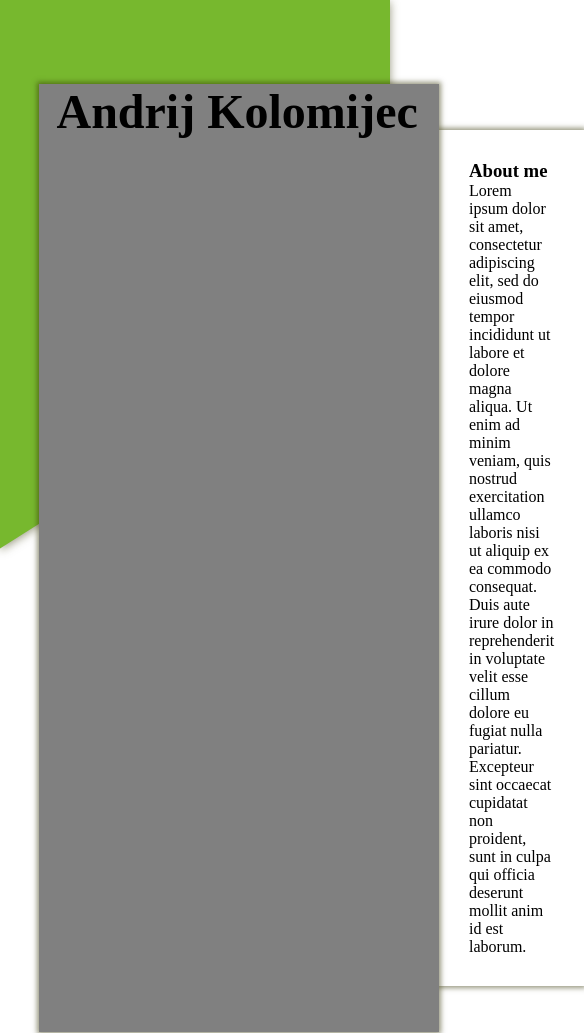
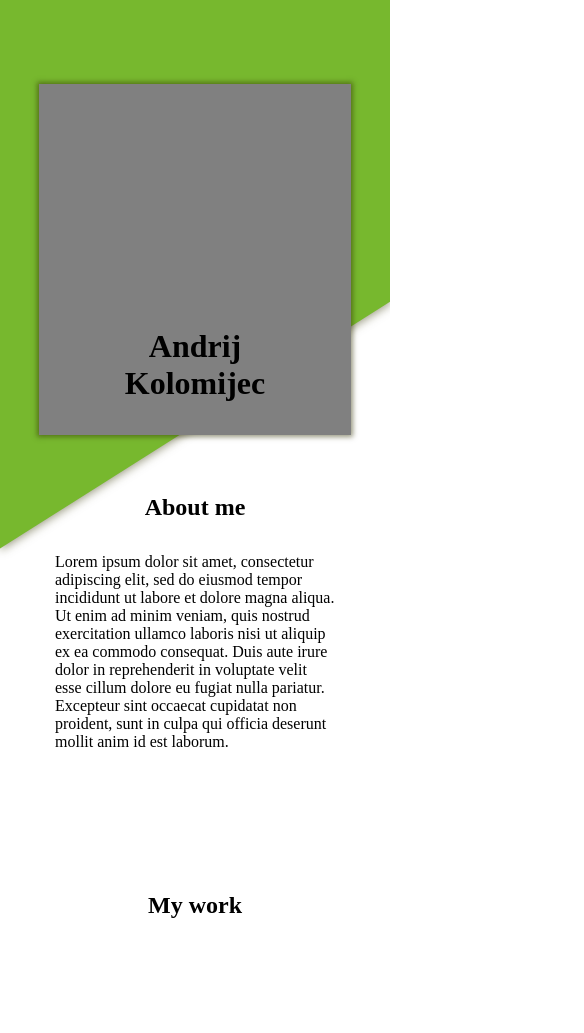
Before and after one commit to Andrij-Kolomijec/Homepage, a website: page src/index.html in a window 390 px wide. Shown: the top 1033 px of the page, 584 px wide, since content can reach past the window. After the commit the page ends 1003 px from the top, so only its background shows below. Drawn offline with Linux system fonts and the light colour scheme.

Commit message:
Header complete

```diff
--- a/src/index.html
+++ b/src/index.html
@@ -13,17 +13,17 @@
     <div class="trapezoid-background"></div>
   </div>
   <header>
-    <div class="header-photo">
-      <div class="name">Andrij Kolomijec</div>
-    </div>
+    <div class="header-photo"></div>
+    <div class="name">Andrij Kolomijec</div>
     <div class="about">
       <h3>About me</h3>
       <p>Lorem ipsum dolor sit amet, consectetur adipiscing elit, sed do eiusmod tempor incididunt ut labore et dolore magna
         aliqua. Ut enim ad minim veniam, quis nostrud exercitation ullamco laboris nisi ut aliquip ex ea commodo consequat. Duis
         aute irure dolor in reprehenderit in voluptate velit esse cillum dolore eu fugiat nulla pariatur. Excepteur sint
-        occaecat cupidatat non proident, sunt in culpa qui officia deserunt mollit anim id est laborum.</p>
-      </div>
-    </header>
+        occaecat cupidatat non proident, sunt in culpa qui officia deserunt mollit anim id est laborum.
+      </p>
+    </div>
+  </header>
   <main>
     <h2>My work</h2>
     <section>
--- a/src/style.css
+++ b/src/style.css
@@ -10,6 +10,11 @@
 
 body {
   font-family: 'Times New Roman', Times, serif;
+  display: flex;
+  align-items: center;
+  flex-direction: column;
+  margin: 0 10vw;
+  gap: 10vh;
 }
 
 .trapezoid-container {
@@ -27,35 +32,93 @@ body {
 }
 
 header {
-  display: flex;
+  position: relative;
 }
 
 .header-photo {
   background-color: grey;
   min-height: 460px;
   min-width: 400px;
-  margin: 10vh 0 10vh 10vw;
+  margin: 10vh 20px 0 -1vw;
   box-shadow: var(--shadows);
-  /* position: relative; */
+  float: left;
 }
 
 .name {
   font-size: 3rem;
   font-weight: bold;
-  /* centering absolutely positioned element */
-  /* position: absolute; */
-  bottom: 10px;
-  left: 0;
-  right: 0;
-  margin: auto;
+  position: absolute;
+  bottom: 0;
+  left: 5px;
   width: 365px;
 }
 
 .about {
-  /* max-width: 50vw; */
-  margin: 130px 200px 130px 0;
-  padding: 30px;
+  min-height: 330px;
+  min-width: 200px;
+  margin: 20vh -1vw 0 0;
   background-color: white;
   box-shadow: var(--shadows);
-  z-index: -1;
+  font-size: 1rem;
 }
+
+.about > h3 {
+  font-size: 2rem;
+}
+.about > * {
+  padding: 1rem;
+}
+
+/* for tablets  */
+@media (max-width: 800px) {
+  .header-photo {
+    min-height: 230px;
+    min-width: 200px;
+    margin-left: 0;
+  }
+
+  .name {
+    left: 0;
+    right: 0;
+    margin: auto;
+    top: 10vh;
+  }
+
+  .about {
+    font-size: 1rem;
+    margin-right: 7vw;
+    margin-left: 7vw;
+  }
+}
+
+/* for mobile phones  */
+@media (max-width: 450px) {
+  .header-photo {
+    min-width: 0vw;
+    min-height: 90vw;
+    margin-left: 0;
+    margin-right: 0;
+    float: none;
+  }
+
+  .name {
+    font-size: 2rem;
+    width: 150px;
+    top: 84vw;
+    text-align: center;
+  }
+
+  .about {
+    font-size: 1rem;
+    margin-top: 5vh;
+    margin-left: 0;
+    margin-right: 0;
+    box-shadow: none;
+    background-color: transparent;
+  }
+
+  .about > h3 {
+    font-size: 1.5rem;
+    text-align: center;
+  }
+}
```
